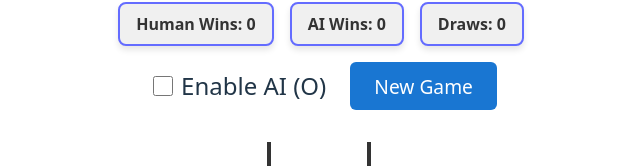
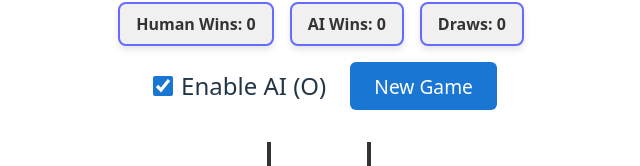
Before and after one commit to Smart-Games-LLC/TicTacToe-copilot, a React (Vite) app: page / in a window 1280 px wide. Shown: the part 164-330 px from the top of the page, without its empty margins (319-959 px from the left). Built offline with nearby package versions, Linux system fonts and the light colour scheme.

Commit message:
app update

```diff
--- a/src/App.tsx
+++ b/src/App.tsx
@@ -28,7 +28,7 @@ const emptyBoard: Cell[][] = [
 function App() {
   const [board, setBoard] = useState<Cell[][]>(emptyBoard)
   const [currentPlayer, setCurrentPlayer] = useState<Player>('X')
-  const [aiEnabled, setAiEnabled] = useState(false)
+  const [aiEnabled, setAiEnabled] = useState(true)
   const [aiPlayer, setAiPlayer] = useState<Player>('O')
   const [gameHistory, setGameHistory] = useState<Cell[][][]>([])
   const [gameOver, setGameOver] = useState(false)
```
